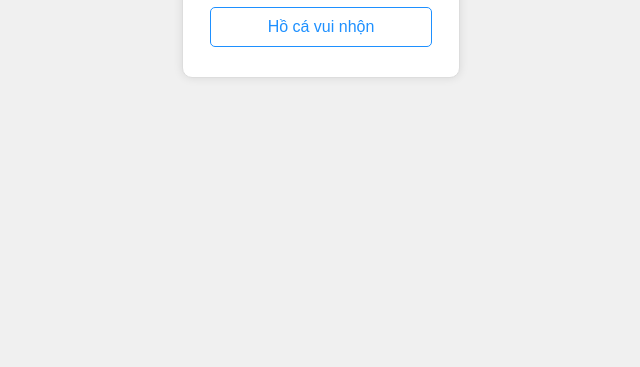
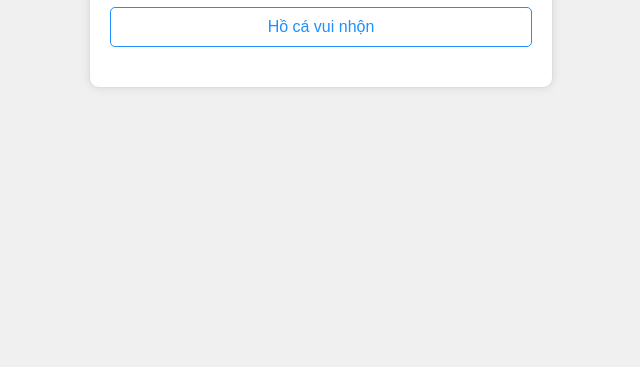
Before and after one commit to khoiminh998/3, a plain HTML site: page index.html in a window 1280 px wide. Shown: the part 433-800 px from the top of the page, without its empty margins (319-959 px from the left). Drawn offline with Linux system fonts and the light colour scheme.

Commit message:
Update index.html

```diff
--- a/index.html
+++ b/index.html
@@ -33,8 +33,8 @@
             text-decoration: none;
             border: 1px solid #1E90FF;
             border-radius: 5px;
-            width: 200px;
-            margin: 10px auto;
+            width: 400px;
+            margin: 20px auto;
             transition: 0.3s;
         }
         a:hover {
```
